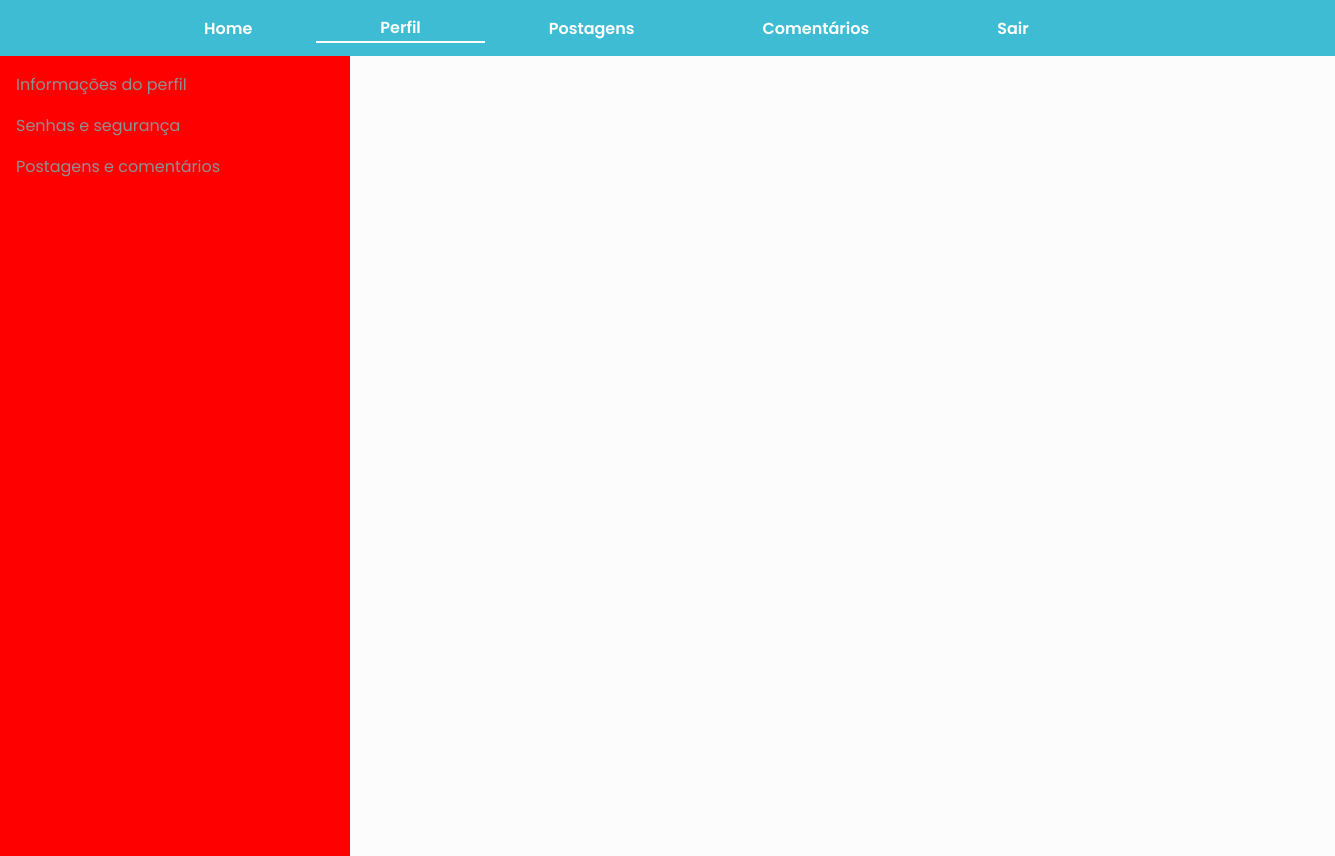
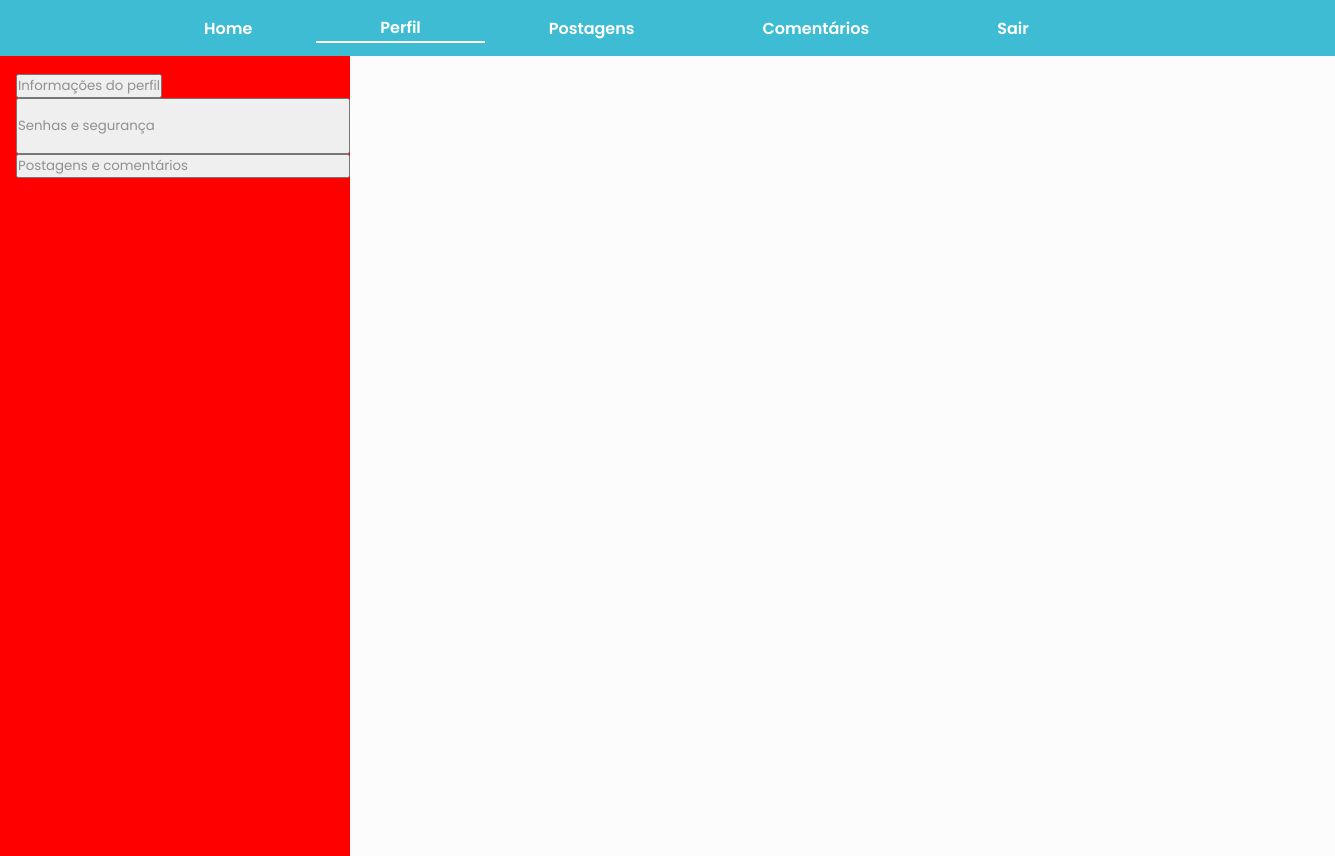
Before and after one commit to stack-over-code-atlantico/supermercadosq-fe, a React (Vite) app in the folder supermercadosq/: page /profile in a window 1280 px wide. Shown: the whole page, 1335 px wide, since content can reach past the window. Built offline with nearby package versions, Linux system fonts and the light colour scheme.

Commit message:
perfil/fix: Correção da renderização por paginas.

```diff
--- a/supermercadosq/src/Routes/AppRoutes.jsx
+++ b/supermercadosq/src/Routes/AppRoutes.jsx
@@ -11,7 +11,7 @@ import { userLevel } from '../services/useAuth';
 import Cookies from 'js-cookie';
 import ProductRegister from '../components/ProductRegister';
 import Profile from '../pages/Profile/Profile';
-import ProfileInformation from '../components/ProfileInformation/ProfileInformation';
+import ProfileInformation from '../pages/Profile/Profile';
 import PostComments from '../components/PostComments/PostComments'
 import PasswordSecurity from '../components/PasswordSecurity/PasswordSecurity'
 
@@ -33,9 +33,6 @@ const AppRoutes = () => {
         <Route path="/*" element={<Page404/>} />
         <Route path="/ProductRegister" element={<ProductRegister/>} />
         <Route path="/profile" element={<Profile />} />
-        <Route path="/profile/profileinformation" element={<ProfileInformation/>} />
-        <Route path="/profile/postcomments" element={<PostComments/>} />
-        <Route path="/profile/passwordsecurity" element={<PasswordSecurity/>} />
 
     </Routes>
   )
--- a/supermercadosq/src/components/NavBarSecond/styles.jsx
+++ b/supermercadosq/src/components/NavBarSecond/styles.jsx
@@ -8,6 +8,7 @@ export const Nav = styled.nav`
   justify-content: center;
   padding: 0.5rem calc((100vw - 1000px)/2);
   z-index: 10;
+  position: fixed;
 `;
 
 export const NavbarContainer = styled.div`
--- a/supermercadosq/src/components/PasswordSecurity/PasswordSecurity.jsx
+++ b/supermercadosq/src/components/PasswordSecurity/PasswordSecurity.jsx
@@ -24,7 +24,6 @@ export default class PasswordSecurityForm extends React.Component {
   render() {
     return (
        <>
-        <ProfileBar />
         <ProfileInformationContainer>
             <h3>Editar senha</h3>
             <h4>Edite sua senha</h4>
--- a/supermercadosq/src/components/PostComments/PostComments.jsx
+++ b/supermercadosq/src/components/PostComments/PostComments.jsx
@@ -8,7 +8,6 @@ export default class PostCommentsForm extends React.Component {
   render() {
     return (
        <>
-        <ProfileBar />
         <PostCommentsContainer>
           </PostCommentsContainer>
        </>
--- a/supermercadosq/src/components/ProfileInformation/ProfileInformation.jsx
+++ b/supermercadosq/src/components/ProfileInformation/ProfileInformation.jsx
@@ -1,6 +1,6 @@
 import React from 'react';
 import ProfileBar from '../../pages/Profile/Profile';
-import { ProfileInformationContainer } from './styles';
+import { ProfileInformationContainer, ProfileInformationDiv } from './styles';
 import { BsFillPersonFill } from 'react-icons/bs'
 
 
@@ -24,8 +24,7 @@ export default class ProfileInformationForm extends React.Component {
 
   render() {
     return (
-      <>
-        <ProfileBar />
+      <ProfileInformationDiv>
         <ProfileInformationContainer>
           <h3>Editar perfil</h3>
           <BsFillPersonFill size="5%"/>
@@ -99,7 +98,7 @@ export default class ProfileInformationForm extends React.Component {
           </form>
         </ProfileInformationContainer>
 
-      </>
+      </ProfileInformationDiv>
     );
   }
 }
--- a/supermercadosq/src/components/ProfileInformation/styles.jsx
+++ b/supermercadosq/src/components/ProfileInformation/styles.jsx
@@ -1,6 +1,12 @@
 import styled from 'styled-components';
 
 export const ProfileInformationContainer = styled.div`
+
+`
+
+export const ProfileInformationDiv = styled.div`
   width: 500px;
-  background-color: #e43891;
-`
+  background-color: pink;
+  height: 500px;
+  margin-top: 7vh;
+`;
--- a/supermercadosq/src/components/SideBar/SideBar.jsx
+++ b/supermercadosq/src/components/SideBar/SideBar.jsx
@@ -1,27 +1,30 @@
-import React from 'react';
+import React, { useState } from 'react';
 import { SideBarContainer } from './styles'
 import { SideLink, SideItem } from './styles';
 
 import { BiChevronRight } from 'react-icons/bi';
 
 
-export default function SideBar() {
+export default function SideBar({handleProfile, handlePassword, handlePosts}) {
 
   return (
     <SideBarContainer>
         <SideItem>
-          <SideLink to='/profile/profileinformation' activestyle={{fontWeight: 'bold'}} >
+          <SideLink
+            activestyle={{fontWeight: 'bold'}}
+            onClick={handleProfile}
+          >
             Informações do perfil
           </SideLink>
         </SideItem>
 
-        <SideLink to='/profile/passwordsecurity' activestyle={{fontWeight: 'bold'}}>
+        <SideLink activestyle={{fontWeight: 'bold'}} onClick={handlePassword}>
           <div style={{ display: 'flex', alignItems: 'center', margin: '1rem 0'}}>
             Senhas e segurança
           </div>
         </SideLink>
 
-        <SideLink to='/profile/postcomments' activestyle={{fontWeight: 'bold'}}>
+        <SideLink activestyle={{fontWeight: 'bold'}} onClick={handlePosts}>
           <div style={{ display: 'flex', alignItems: 'center'}}>
             Postagens e comentários
           </div>
--- a/supermercadosq/src/components/SideBar/styles.jsx
+++ b/supermercadosq/src/components/SideBar/styles.jsx
@@ -4,10 +4,10 @@ import { Link } from 'react-router-dom';
 export const SideBarContainer = styled.div`
   padding:  1rem 0 0 1rem;
   display: flex;
-  position: relative;
   flex-direction: column;
   width: 350px;
   height: 100vh;
+  margin-top: 7vh;
   background-color: red;
 `;
 
@@ -15,7 +15,7 @@ export const SideItem = styled.div`
 
 `
 
-export const SideLink = styled(Link)`
+export const SideLink = styled.button`
   text-decoration: none;
   color: rgba(144, 144, 144, 1);
   align-items: center;
--- a/supermercadosq/src/pages/Profile/Profile.jsx
+++ b/supermercadosq/src/pages/Profile/Profile.jsx
@@ -1,15 +1,57 @@
-import React from 'react';
+import React, { useState } from 'react';
 import Routes from '../../Routes/AppRoutes';
 import NavBar from '../../components/NavBarSecond/NavBarSecond';
 import SideBar from '../../components/SideBar/SideBar';
-
+import ProfileInformationForm from '../../components/ProfileInformation/ProfileInformation';
+import PasswordSecurityForm from '../../components/PasswordSecurity/PasswordSecurity';
+import PostCommentsForm from '../../components/PostComments/PostComments';
 
 export default function Profile() {
+  const [isProfile, setIsProfile] = useState(false);
+  const [isPassword, setIsPassword] = useState(false);
+  const [isPosts, setIsPosts] = useState(false);
+
+  const handleProfileScreen = () => {
+    setIsProfile(true);
+    setIsPassword(false);
+    setIsPosts(false);
+  };
+
+  const handlePasswordScreen = () => {
+    setIsPassword(true);
+    setIsProfile(false);
+    setIsPosts(false);
+  };
+
+  const handlePostsScreen = () => {
+    setIsPosts(true);
+    setIsPassword(false);
+    setIsProfile(false);
+  };
+
    return (
-      <div style={{ display: 'flex', flexFlow: 'row wrap' }}>
+      <div style={{ width: '100%', display: 'flex', flexDirection: 'row' }}>
         <NavBar />
-        <SideBar />
-
+        <SideBar
+          handleProfile={handleProfileScreen}
+          handlePassword={handlePasswordScreen}
+          handlePosts={handlePostsScreen}
+        />
+        {
+          isProfile
+            ? (<ProfileInformationForm />)
+            : (<></>)
+        }
+        {
+          isPassword
+            ? (<PasswordSecurityForm />)
+            : (<></>)
+        }
+        {
+          isPosts
+            ? (<PostCommentsForm />)
+            : (<></>)
+        }
       </div>
    );
 }
```
